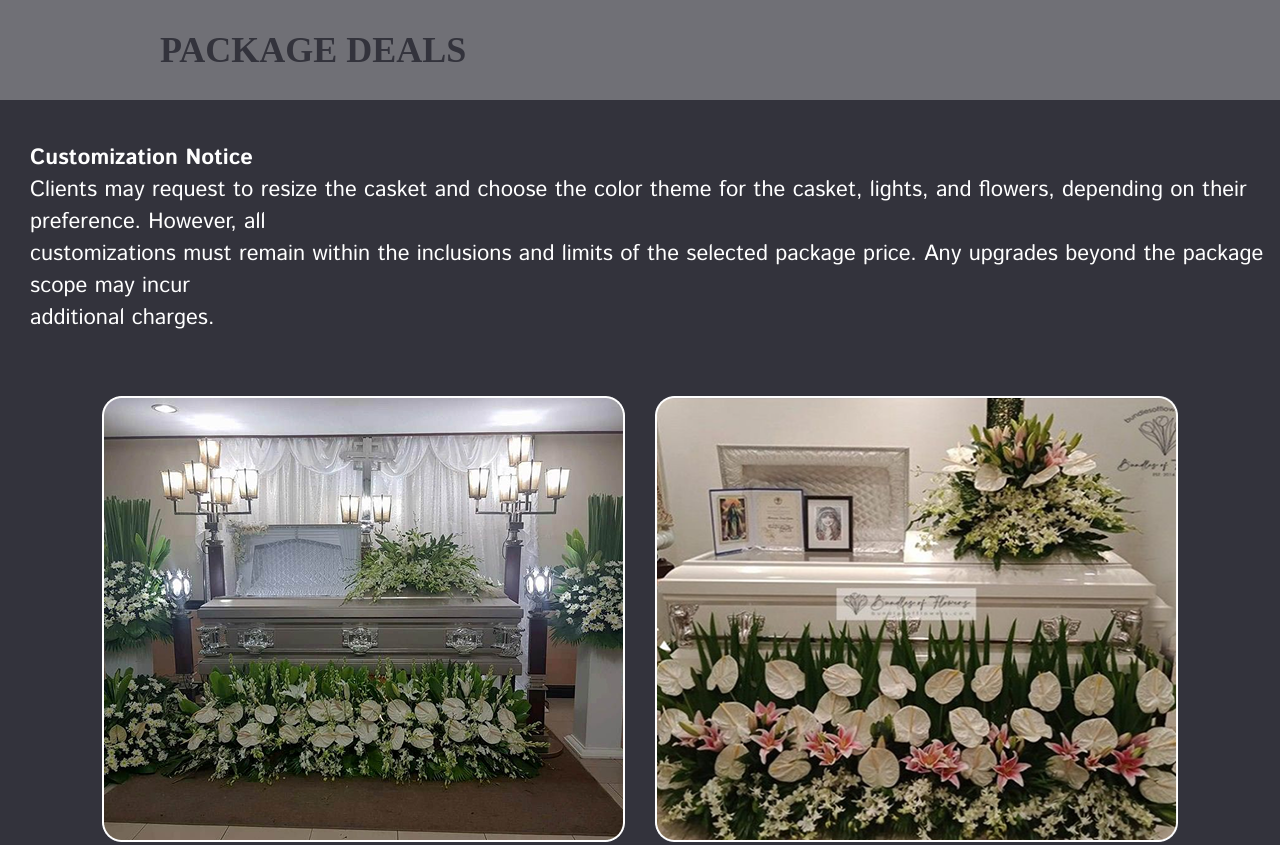
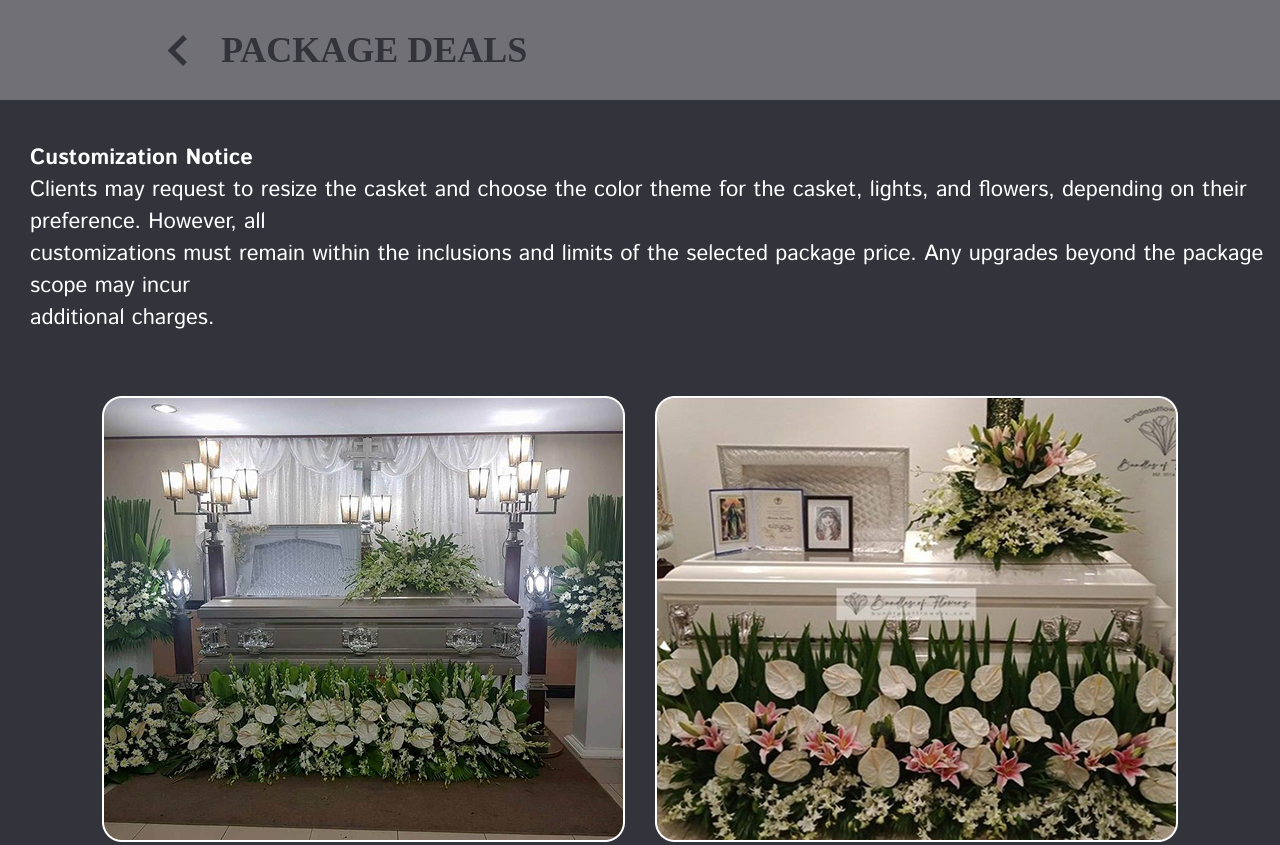
Before and after one commit to dash120/Finals, a plain HTML site: page PACKAGES.html in a window 1280 px wide. Shown: the top 845 px of the page. Drawn offline with Linux system fonts and the light colour scheme; the site is published under a folder, as on GitHub Pages, so addresses that start at the root find nothing; a web font is replaced by a local one.

Commit message:
Update PACKAGES.html

```diff
--- a/PACKAGES.html
+++ b/PACKAGES.html
@@ -17,7 +17,7 @@
     <div class="BOX1">
         <div class="ipac">
             <a href="index.html">
-                <img src="/back_icon.png" alt="">
+                <img src="back_icon.png" alt="">
                     <span> PACKAGE DEALS</span>
             </a>
         </div>
```
